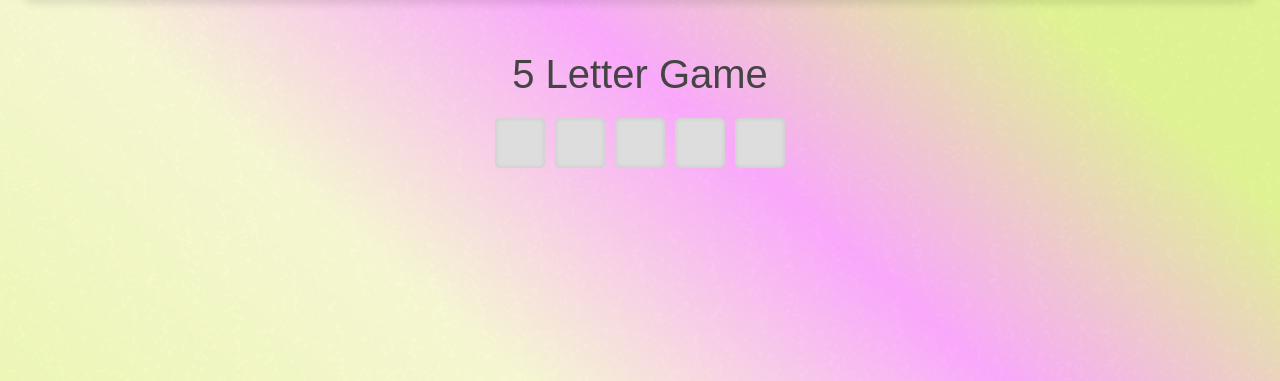
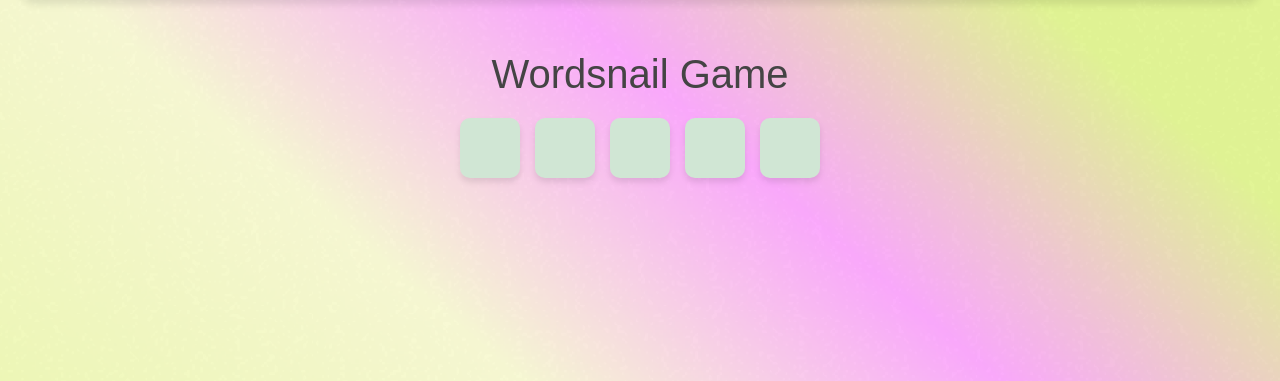
Before and after one commit to Rinaz-netiz/tp_wordsnail, a Django app: page /play/ in a window 1280 px wide. Shown: the part 87-468 px from the top of the page. Run offline with Django 5.2, Linux system fonts and the light colour scheme; some libraries are stand-ins or nearby versions.

Commit message:
ну вообще пушка 3.0

```diff
--- a/wordsnail/static/wordsnail/css/game.css
+++ b/wordsnail/static/wordsnail/css/game.css
@@ -10,73 +10,81 @@
 
 .board {
     display: grid;
-    gap: 10px;
+    gap: 20px;
     justify-content: center;
     margin-bottom: 20px;
 }
 
 .row {
     display: grid;
-    /* grid-template-columns: repeat(5, 50px);  */
-    gap: 10px;
+    gap: 15px;
 }
 
 .row_for_4_letters {
-    grid-template-columns: repeat(4, 50px);
+    grid-template-columns: repeat(4, 60px);
 }
 
 .row_for_5_letters {
-    grid-template-columns: repeat(5, 50px);
+    grid-template-columns: repeat(5, 60px);
 }
 
 .row_for_6_letters {
-    grid-template-columns: repeat(6, 50px);
+    grid-template-columns: repeat(6, 60px);
 }
 
 .cell {
-    width: 50px;
-    height: 50px;
+    width: 60px;
+    height: 60px;
     display: flex;
     justify-content: center;
     align-items: center;
-    background-color: #ddd;
-    border-radius: 5px;
+    background-color: #d0e6d4;  /* Легкий зеленый градиент */
+    border-radius: 10px;
     font-size: 20px;
     text-transform: uppercase;
-    box-shadow: inset 0 0 5px rgba(0, 0, 0, 0.1);
-    transition: transform 0.1s ease-in-out;
+    box-shadow: 0 4px 6px rgba(0, 0, 0, 0.1); /* Тень для объёмности */
+    transition: background-color 0.5s ease, transform 0.2s ease-in-out, box-shadow 0.2s ease-in-out, border-color 0.2s ease-in-out; /* Добавляем плавный переход для фона */
 }
 
 
 .cell.filled {
     transform: scale(1.1);
+    box-shadow: 0 6px 10px rgba(0, 0, 0, 0.2); /* Увеличенная тень при заполнении */
 }
 
 .correct {
     background-color: #6aaa64;
     color: white;
+    transition: background-color 0.5s ease; /* Плавный переход цвета */
 }
 
 .present {
     background-color: #c9b458;
     color: white;
+    transition: background-color 0.5s ease; /* Плавный переход цвета */
 }
 
 .absent {
-    background-color: #787c7e;
+    background-color: rgba(217, 53, 51, 0.8);
     color: white;
+    transition: background-color 0.5s ease; /* Плавный переход цвета */
+}
+
+.cell:hover {
+    box-shadow: 0 6px 8px rgba(0, 0, 0, 0.2); /* Эффект при наведении */
+    border-color: #6aaa64; /* Темно-зеленая граница при наведении */
 }
 
 .game-container p {
     font-size: 14px;
-    color: red;
+    color: #5a5;
 }
 
 /* Alerts */
 
 /* Поздравление с победой */
 .alert {
-    display: none; /* Скрыть alert по умолчанию */
+    display: none;
     position: fixed;
     top: 20%;
     left: 50%;
@@ -84,7 +92,7 @@
     padding: 20px;
     background-color: #4caf50; /* Зеленый цвет */
     color: white;
-    border-radius: 5px;
+    border-radius: 10px;
     box-shadow: 0 2px 10px rgba(0, 0, 0, 0.3);
     z-index: 1000;
     transition: opacity 0.3s ease;
@@ -179,23 +187,26 @@
     border-radius: 10px;
     box-shadow: 0 4px 8px rgba(0, 0, 0, 0.2);
 }
+
 .button-container {
     display: flex;
     justify-content: center;
-    gap: 10px; /* Расстояние между кнопками */
+    gap: 10px;
     margin-top: 10px;
 }
+
 .button-container button {
     padding: 10px 20px;
-    background: linear-gradient(90deg, #ffcc00, #ff6f91); /* Градиент от жёлтого к розовому */
+    background: linear-gradient(90deg, #a8e6a3, #a8e6cf); /* Легкий зеленый градиент */
     color: #fff;
     border: none;
     border-radius: 5px;
     cursor: pointer;
-    transition: background-color 0.3s, transform 0.3s; /* Добавим эффект при наведении */
+    transition: background-color 0.3s, transform 0.3s;
 }
+
 .button-container button:hover {
-    transform: scale(1.05); /* Увеличение кнопки при наведении */
+    transform: scale(1.05);
 }
 
 
@@ -208,12 +219,14 @@
 
 #restart-container button {
     padding: 10px 20px;
-    background: linear-gradient(90deg, #ffcc00, #ff6f91); /* Градиент для кнопки перезапуска */
+    background: linear-gradient(90deg, #a8e6a3, #a8e6cf);
     color: #fff;
     border: none;
     border-radius: 5px;
     cursor: pointer;
-    transition: background-color 0.3s, transform 0.3s; /* Плавный переход */
+    transition: background-color 0.3s, transform 0.3s;
 }
+
 #restart-container button:hover {
-    transform: scale(1.05); /* Увеличение кнопки при наведении */
+    transform: scale(1.05);
+}
--- a/wordsnail/static/wordsnail/css/rating.css
+++ b/wordsnail/static/wordsnail/css/rating.css
@@ -1,10 +1,8 @@
 .table-container-unique {
     font-family: 'Montserrat', sans-serif; /* Основной шрифт */
-
-    /* Задний фон */
     padding: 25px; /* Отступы вокруг таблицы */
     border-radius: 20px; /* Закругление углов контейнера */
-    box-shadow: 0 8px 25px rgba(0, 0, 0, 0.15); /* Тень для контейнера */
+    box-shadow: none /* Тень для контейнера */
     opacity: 0; /* Начальная прозрачность */
     transform: translateY(30px); /* Сдвинут вниз */
     transition: opacity 0.7s ease-out, transform 0.7s ease-out; /* Плавный переход */
@@ -36,7 +34,7 @@
 }
 
 .unique-th {
-    background-color: rgba(212, 237, 218, 0.9); /* Полупрозрачный фоновый цвет для заголовков */
+    background-color: rgba(193, 240, 207, 1); /* Более яркий вариант зеленого *//* Полупрозрачный фоновый цвет для заголовков */
     font-weight: bold; /* Жирный текст для заголовков */
     letter-spacing: 0.05em; /* Немного увеличенный интервал между буквами */
     text-shadow: 1px 1px 2px rgba(0, 0, 0, 0.2);
--- a/wordsnail/static/wordsnail/js/game.js
+++ b/wordsnail/static/wordsnail/js/game.js
@@ -163,7 +163,7 @@ document.addEventListener("DOMContentLoaded", () => {
         alertContainer.innerHTML = `
             <div class="alert-content">
                 <h2>Вы победили!</h2>
-                <p>Поздравляем! Вы справились с задачей. Попробуйте ещё раз для нового вызова!</p>
+                <p>Ты просто unstoppable! Как настоящий clever boy, ты угадал слово и теперь можешь спокойно занять место у водителя!</p>
                 <p>Ваша награда: &#128012; ${calculatingReward(countWrongAnswers)}</p>
                 <button onclick="closeAlert()">Закрыть</button>
 
@@ -196,7 +196,8 @@ document.addEventListener("DOMContentLoaded", () => {
         alertContainer.innerHTML = `
             <div class="alert-content">
                 <h2>Вы проиграли!</h2>
-                <p>Правильное слово: ${solution}</p>
+                <p>Кажется, wicked пассажиры оказались быстрее… Но не сдавайся! Еще одна попытка, и ты точно окажешься у руля.</p>
+                <p>Правильное слово: <strong>${solution}</storng></p>
                 <p>Ваша награда: &#128012; 0</p>
                 <button onclick="closeAlert()">Закрыть</button>
 
--- a/wordsnail/templates/wordsnail/game_page.html
+++ b/wordsnail/templates/wordsnail/game_page.html
@@ -8,7 +8,7 @@
 
 {% block yourhtml %}
 <div class="game-container">
-    <h1>5 Letter Game</h1>
+    <h1>Wordsnail Game</h1>
     <div class="board" id="board">
         <!-- Rows will be dynamically added using JavaScript -->
     </div>
```
